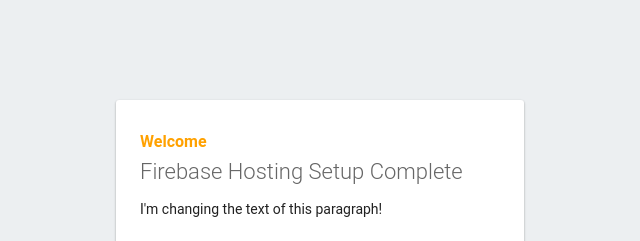
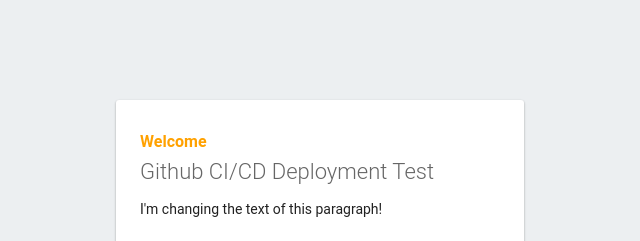
Before and after one commit to athelia/firebase-test-20250224, a website: page public/index.html in a window 1280 px wide. Shown: the top 241 px of the page, 320-960 px from the left. Drawn offline with Linux system fonts and the light colour scheme; some packages are replaced by stand-ins of ours.

Commit message:
Change index for github CICD test

```diff
--- a/public/index.html
+++ b/public/index.html
@@ -41,7 +41,7 @@
   <body>
     <div id="message">
       <h2>Welcome</h2>
-      <h1>Firebase Hosting Setup Complete</h1>
+      <h1>Github CI/CD Deployment Test</h1>
       <p>I'm changing the text of this paragraph!</p>
       <a target="_blank" href="https://firebase.google.com/docs/hosting/">Open Hosting Documentation</a>
     </div>
```
